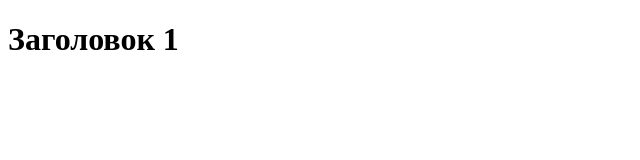
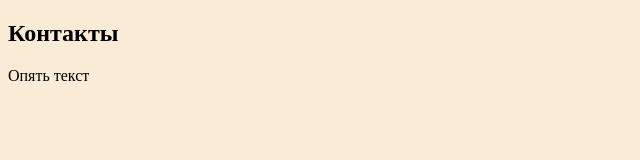
Before and after one commit to VeemorXan/gitLesson, a plain HTML site: page index.html in a window 1280 px wide. Shown: the whole page, without its empty margins (0-640 px from the left). Drawn offline with Linux system fonts and the light colour scheme.

Commit message:
Создан раздел "Контакты"

```diff
--- a/index.html
+++ b/index.html
@@ -5,8 +5,12 @@
     <meta http-equiv="X-UA-Compatible" content="IE=edge">
     <meta name="viewport" content="width=device-width, initial-scale=1.0">
     <title>Document</title>
+    <link rel="stylesheet" href="style.css">
 </head>
 <body>
-    <h1>Заголовок 1</h1>
+    <section>
+        <h1>Контакты</h1>
+        <p>Опять текст</p>
+    </section>
 </body>
 </html>
--- /dev/null
+++ b/style.css
@@ -0,0 +1,11 @@
+section {
+    box-sizing: border-box;
+    padding: 0;
+    margin: 0;
+    width: 1120px;
+    height: 500px;
+}
+
+body {
+    background-color: antiquewhite;
+}
```
